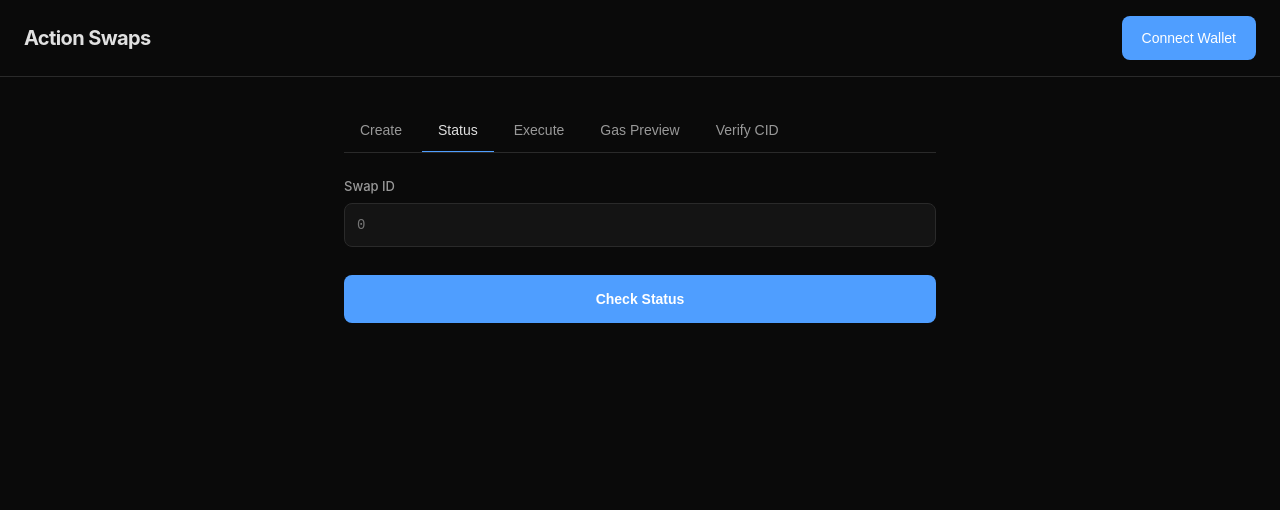
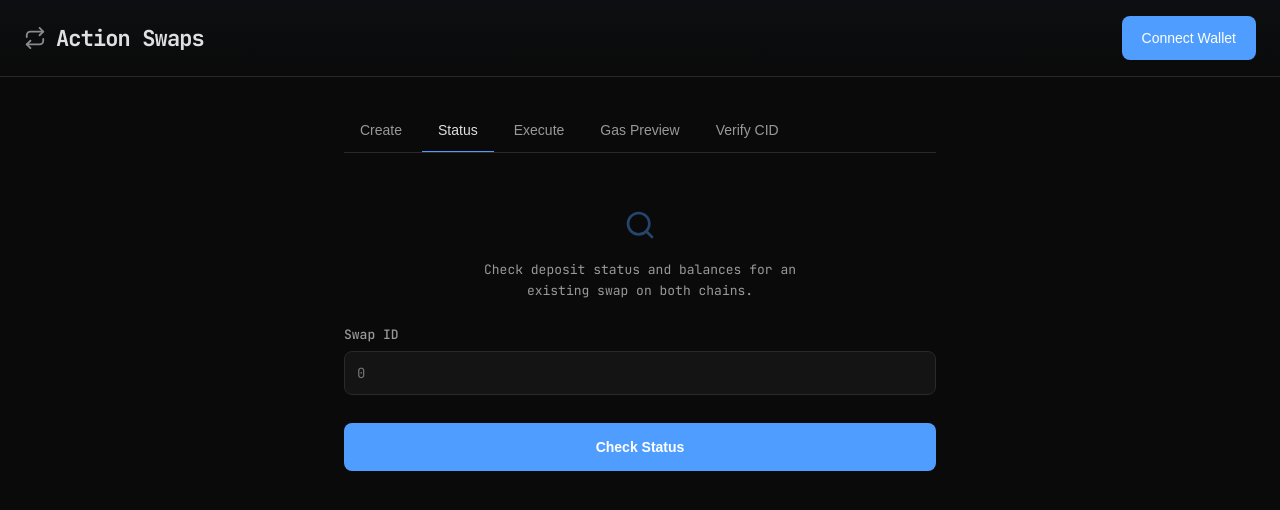
Before and after one commit to GTC6244/Cross-Chain-Settlement, a plain HTML site: page app/index.html in a window 1280 px wide. Both pictures are taken after a click on the button "Status". Drawn offline with nearby package versions, Linux system fonts and the light colour scheme.

Commit message:
style(design): A-grade polish — font, header, empty states, transitions
- JetBrains Mono as the single purposeful font (via Google Fonts)
- Header: swap icon SVG, larger title (22px), subtle gradient accent
- Empty states on all 4 non-create tabs with descriptive text + icons
  (search, lightning, dollar, shield)
- Tab transitions: 150ms fade-in with subtle translateY
- Active/pressed state on primary button
- Status box: first success/error line gets emphasis + separator
- Dim text in output reduced to 12px for hierarchy

Co-Authored-By: Claude Opus 4.6 (1M context) <noreply@anthropic.com>

```diff
--- a/app/index.html
+++ b/app/index.html
@@ -4,6 +4,9 @@
   <meta charset="UTF-8">
   <meta name="viewport" content="width=device-width, initial-scale=1.0">
   <title>Action Swaps</title>
+  <link rel="preconnect" href="https://fonts.googleapis.com">
+  <link rel="preconnect" href="https://fonts.gstatic.com" crossorigin>
+  <link href="https://fonts.googleapis.com/css2?family=JetBrains+Mono:wght@400;500;600;700&display=swap" rel="stylesheet">
   <script src="https://cdnjs.cloudflare.com/ajax/libs/ethers/6.13.4/ethers.umd.min.js"></script>
   <style>
     :root {
@@ -18,13 +21,14 @@
       --warning: #fbbf24;
       --error: #f87171;
       --radius: 8px;
-      --mono: 'SF Mono', 'Fira Code', 'Cascadia Code', monospace;
+      --mono: 'JetBrains Mono', 'SF Mono', 'Fira Code', monospace;
+      --font: 'JetBrains Mono', monospace;
     }
 
     * { margin: 0; padding: 0; box-sizing: border-box; }
 
     body {
-      font-family: -apple-system, BlinkMacSystemFont, 'Segoe UI', system-ui, sans-serif;
+      font-family: var(--font);
       background: var(--bg);
       color: var(--text);
       line-height: 1.5;
@@ -37,12 +41,22 @@
       display: flex;
       align-items: center;
       justify-content: space-between;
+      background: linear-gradient(180deg, rgba(79,158,255,0.03) 0%, transparent 100%);
     }
 
     header h1 {
-      font-size: 20px;
+      font-size: 22px;
       font-weight: 700;
-      letter-spacing: -0.03em;
+      letter-spacing: -0.04em;
+      display: flex;
+      align-items: center;
+      gap: 10px;
+    }
+
+    header h1 svg {
+      width: 22px;
+      height: 22px;
+      opacity: 0.6;
     }
 
     #wallet-btn {
@@ -107,8 +121,13 @@
       border-bottom-color: var(--accent);
     }
 
-    .panel { display: none; }
-    .panel.active { display: block; }
+    .panel { display: none; opacity: 0; }
+    .panel.active { display: block; animation: fadeIn 0.15s ease-out forwards; }
+
+    @keyframes fadeIn {
+      from { opacity: 0; transform: translateY(4px); }
+      to { opacity: 1; transform: translateY(0); }
+    }
 
     .form-group {
       margin-bottom: 16px;
@@ -219,10 +238,19 @@
     }
 
     .status-box .line { margin-bottom: 4px; }
+    .status-box .line:empty { margin-bottom: 12px; }
     .status-box .success { color: var(--success); }
     .status-box .error { color: var(--error); }
     .status-box .warn { color: var(--warning); }
-    .status-box .dim { color: var(--text-dim); }
+    .status-box .dim { color: var(--text-dim); font-size: 12px; }
+    .status-box .line.success:first-child,
+    .status-box .line.error:first-child {
+      font-weight: 600;
+      font-size: 14px;
+      padding-bottom: 8px;
+      margin-bottom: 8px;
+      border-bottom: 1px solid var(--border);
+    }
 
     .swap-card {
       background: var(--surface);
@@ -267,6 +295,27 @@
       margin-bottom: 12px;
     }
 
+    .empty-state {
+      text-align: center;
+      padding: 32px 16px 24px;
+      color: var(--text-dim);
+      font-size: 13px;
+      line-height: 1.6;
+    }
+
+    .empty-state svg {
+      width: 32px;
+      height: 32px;
+      margin-bottom: 12px;
+      opacity: 0.4;
+      stroke: var(--accent);
+    }
+
+    .empty-state p {
+      max-width: 340px;
+      margin: 0 auto;
+    }
+
     .deposit-info {
       background: #0d1f3c;
       border: 1px solid #1e3a5f;
@@ -291,7 +340,13 @@
 <body>
 
 <header>
-  <h1>Action Swaps</h1>
+  <h1>
+    <svg viewBox="0 0 24 24" fill="none" stroke="currentColor" stroke-width="2" stroke-linecap="round" stroke-linejoin="round">
+      <polyline points="17 1 21 5 17 9"></polyline><path d="M3 11V9a4 4 0 0 1 4-4h14"></path>
+      <polyline points="7 23 3 19 7 15"></polyline><path d="M21 13v2a4 4 0 0 1-4 4H3"></path>
+    </svg>
+    Action Swaps
+  </h1>
   <button id="wallet-btn" onclick="connectWallet()">Connect Wallet</button>
 </header>
 
@@ -410,6 +465,10 @@
 
   <!-- CHECK STATUS -->
   <div id="panel-status" class="panel">
+    <div class="empty-state">
+      <svg viewBox="0 0 24 24" fill="none" stroke="currentColor" stroke-width="2" stroke-linecap="round" stroke-linejoin="round"><circle cx="11" cy="11" r="8"></circle><line x1="21" y1="21" x2="16.65" y2="16.65"></line></svg>
+      <p>Check deposit status and balances for an existing swap on both chains.</p>
+    </div>
     <div class="form-group">
       <label>Swap ID</label>
       <input type="number" id="status-swap-id" placeholder="0" min="0">
@@ -420,6 +479,10 @@
 
   <!-- EXECUTE -->
   <div id="panel-execute" class="panel">
+    <div class="empty-state">
+      <svg viewBox="0 0 24 24" fill="none" stroke="currentColor" stroke-width="2" stroke-linecap="round" stroke-linejoin="round"><polygon points="13 2 3 14 12 14 11 22 21 10 12 10 13 2"></polygon></svg>
+      <p>Trigger a funded swap's Lit Action to settle both legs. Re-run safely if a previous attempt failed mid-swap.</p>
+    </div>
     <div class="form-group">
       <label>Swap ID</label>
       <input type="number" id="execute-swap-id" placeholder="0" min="0">
@@ -434,7 +497,10 @@
 
   <!-- GAS PREVIEW -->
   <div id="panel-preview" class="panel">
-    <p class="section-title">Estimate total costs before creating a swap</p>
+    <div class="empty-state">
+      <svg viewBox="0 0 24 24" fill="none" stroke="currentColor" stroke-width="2" stroke-linecap="round" stroke-linejoin="round"><line x1="12" y1="1" x2="12" y2="23"></line><path d="M17 5H9.5a3.5 3.5 0 0 0 0 7h5a3.5 3.5 0 0 1 0 7H6"></path></svg>
+      <p>Estimate gas and fee costs across all chains before committing to a swap.</p>
+    </div>
     <div class="row">
       <div class="form-group">
         <label>Source Chain</label>
@@ -469,7 +535,10 @@
 
   <!-- VERIFY CID -->
   <div id="panel-verify" class="panel">
-    <p class="section-title">Verify a swap's Lit Action matches its template</p>
+    <div class="empty-state">
+      <svg viewBox="0 0 24 24" fill="none" stroke="currentColor" stroke-width="2" stroke-linecap="round" stroke-linejoin="round"><path d="M12 22s8-4 8-10V5l-8-3-8 3v7c0 6 8 10 8 10z"></path></svg>
+      <p>Verify that a swap's Lit Action code matches the expected template. Recomputes the CID from template + salt and compares to the contract.</p>
+    </div>
     <div class="form-group">
       <label>Swap ID</label>
       <input type="number" id="verify-swap-id" placeholder="0" min="0">
```
